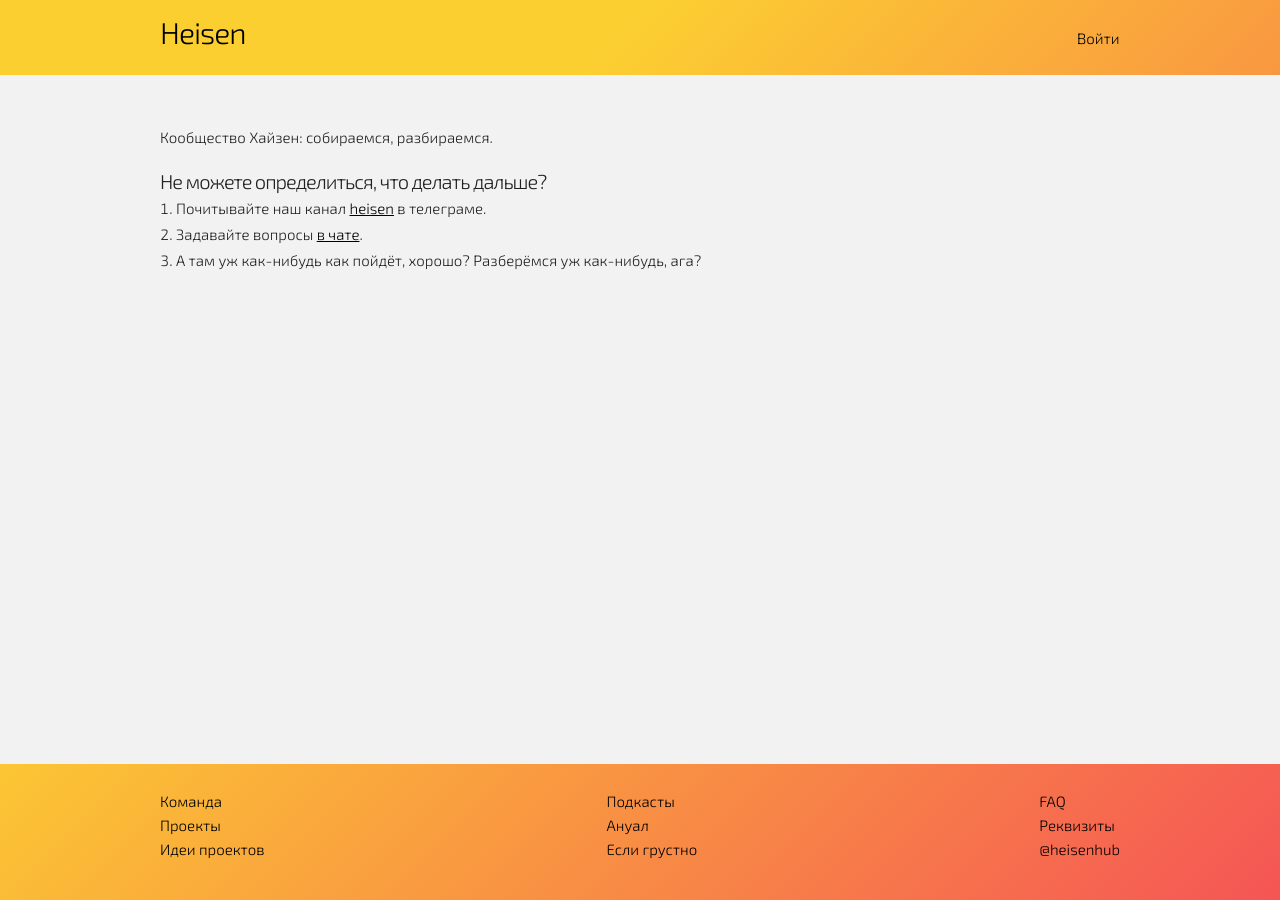
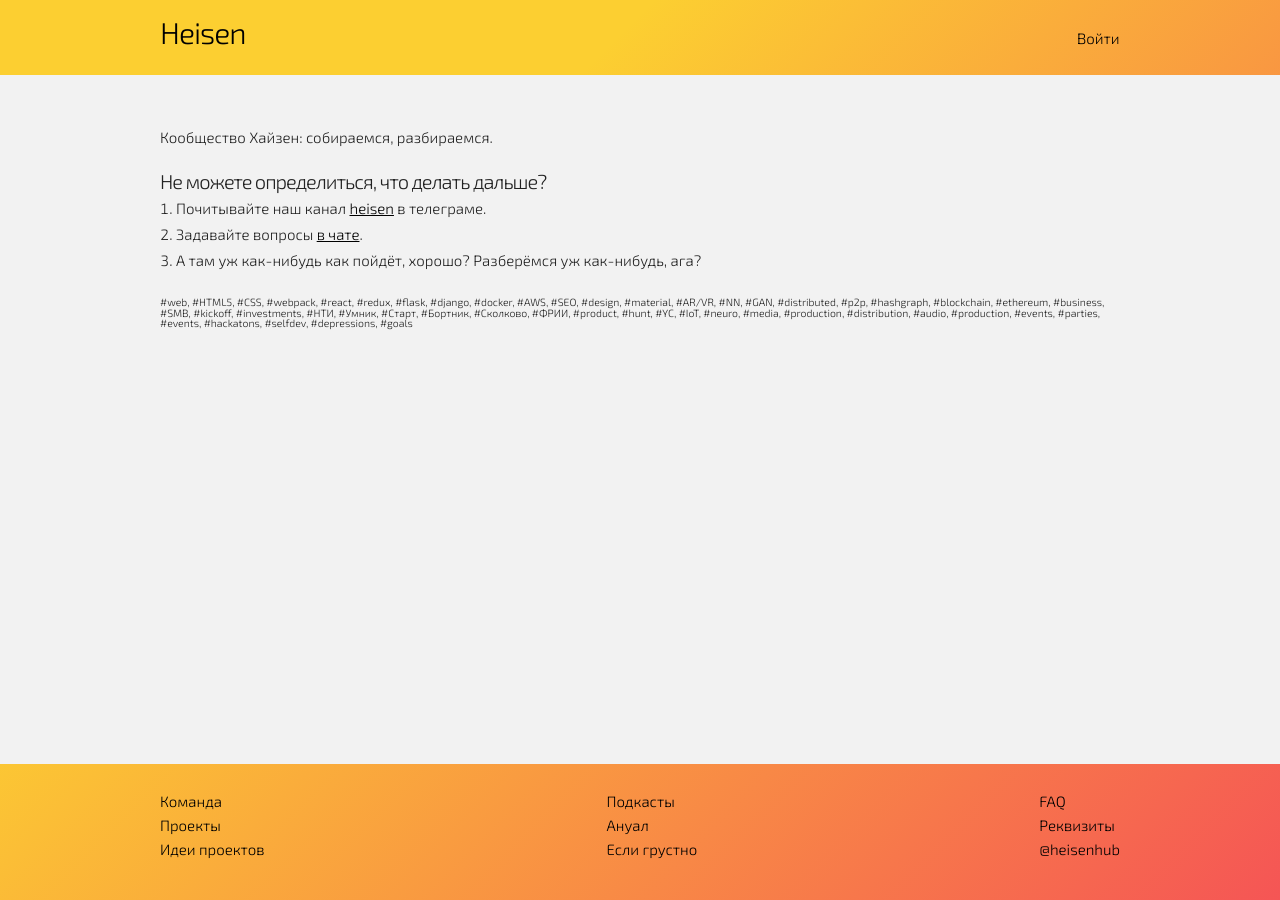
Before and after one commit to evgenity/heisen-new, a Jekyll site: the page built from index.markdown, in a window 1280 px wide. Built offline with Jekyll 4.4.1, drawn with Linux system fonts in a browser that asks for light colours; nearby versions of some CDN libraries; comment, search, counter and statistics services are not loaded.

Commit message:
Updated Index

```diff
--- a/index.markdown
+++ b/index.markdown
@@ -25,4 +25,4 @@ layout: page
 2. Задавайте вопросы <a href="https://t.me/heisenflood">в чате</a>.
 3. А там уж как-нибудь как пойдёт, хорошо? Разберёмся уж как-нибудь, ага?
 
-<!--<span id="hashlist">#web, #HTML5, #CSS, #webpack, #react, #redux, #flask, #django, #docker, #AWS, #SEO, #design, #material, #AR/VR, #NN, #GAN, #distributed, #p2p, #hashgraph, #blockchain, #ethereum, #business, #SMB, #kickoff, #investments, #НТИ, #Умник, #Старт, #Бортник, #Сколково, #ФРИИ, #product, #hunt, #YC, #IoT, #neuro, #media, #production, #distribution, #audio, #production, #events, #parties, #events, #hackatons, #selfdev, #depressions, #goals</span>-->
+<span id="hashlist">#web, #HTML5, #CSS, #webpack, #react, #redux, #flask, #django, #docker, #AWS, #SEO, #design, #material, #AR/VR, #NN, #GAN, #distributed, #p2p, #hashgraph, #blockchain, #ethereum, #business, #SMB, #kickoff, #investments, #НТИ, #Умник, #Старт, #Бортник, #Сколково, #ФРИИ, #product, #hunt, #YC, #IoT, #neuro, #media, #production, #distribution, #audio, #production, #events, #parties, #events, #hackatons, #selfdev, #depressions, #goals</span>
```
